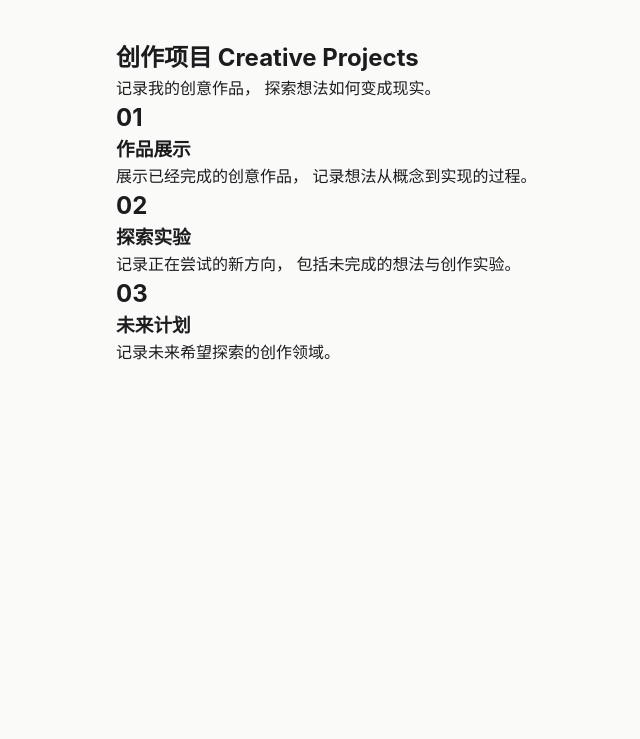
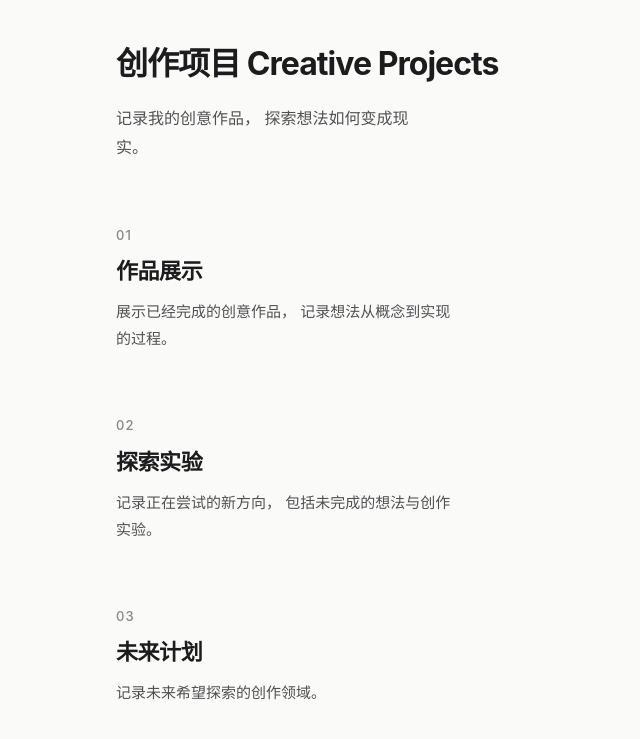
Before and after one commit to Jerry-Future666/Jerryhome, a Jekyll site: the page built from projects/index.md, in a window 1280 px wide. Shown: the top 739 px of the page, without its empty margins (308-948 px from the left). Built offline with Jekyll 4.4.1, drawn with Linux system fonts in a browser that asks for light colours.

Commit message:
Add projects page styling

```diff
--- a/assets/css/style.css
+++ b/assets/css/style.css
@@ -526,6 +526,62 @@ body {
     max-width: 340px;
 }
 
+/* ---------- 创作项目页面 ---------- */
+
+.projects-page {
+    display: flex;
+    flex-direction: column;
+    gap: 64px;
+}
+
+.projects-header {
+    display: flex;
+    flex-direction: column;
+    gap: 16px;
+}
+
+.projects-header h1 {
+    font-size: 32px;
+    font-weight: 650;
+    letter-spacing: -0.03em;
+    color: var(--text);
+}
+
+.projects-header p {
+    font-size: 16px;
+    line-height: 1.8;
+    color: var(--text-secondary);
+    max-width: 320px;
+}
+
+
+.project-section {
+    display: flex;
+    flex-direction: column;
+    gap: 10px;
+}
+
+.project-section h2 {
+    font-size: 13px;
+    font-weight: 500;
+    color: var(--text-tertiary);
+    letter-spacing: 0.08em;
+}
+
+.project-section h3 {
+    font-size: 22px;
+    font-weight: 600;
+    color: var(--text);
+    letter-spacing: -0.02em;
+}
+
+.project-section p {
+    font-size: 15px;
+    line-height: 1.8;
+    color: var(--text-secondary);
+    max-width: 340px;
+}
+
 /* ---------- 响应式微调 ---------- */
 
 @media (max-width: 380px) {
```
